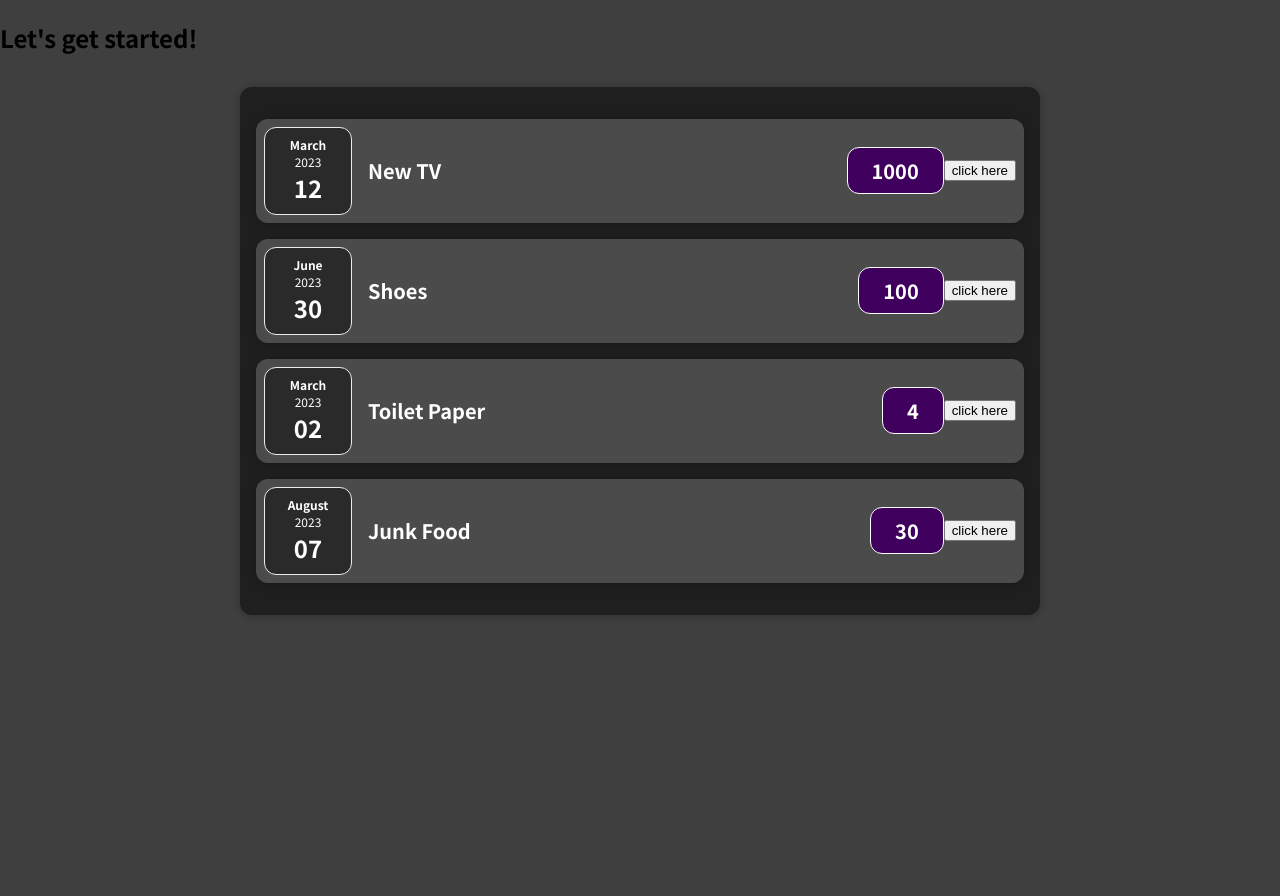
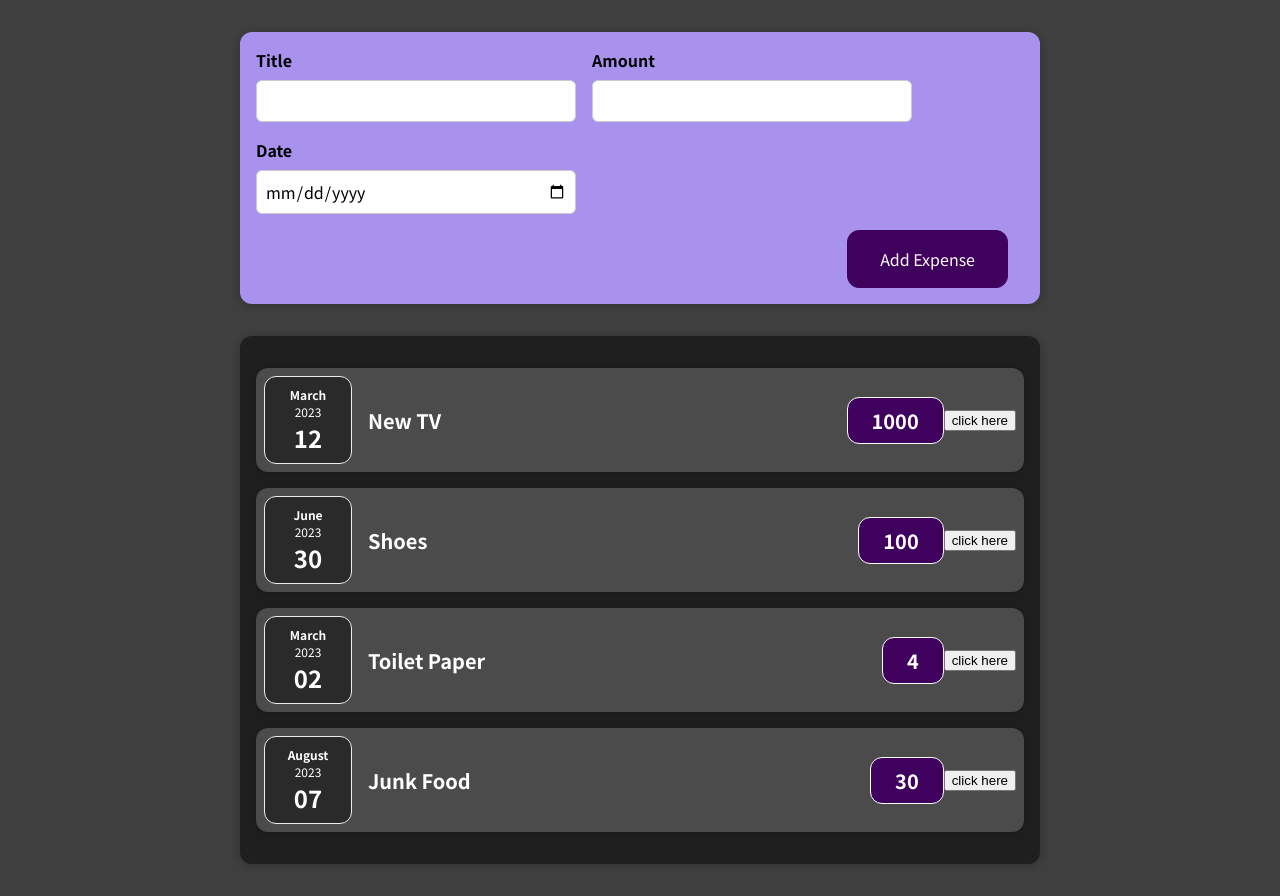
Before and after one commit to abdulmukid/react_expense_app, a React (Create React App) app: page / in a window 1280 px wide. Before the commit the page ends 800 px from the top, so only its background shows below. Built offline with nearby package versions, Linux system fonts and the light colour scheme.

Commit message:
Added new expense form to add further expenses

```diff
--- a/src/App.js
+++ b/src/App.js
@@ -1,4 +1,5 @@
 import Expenses from "./components/expenses/Expenses";
+import NewExpense from "./components/newExpenses/NewExpense";
 
 const expenses = [
   { id: "e1", title: "New TV", amount: 1000.0, date: new Date(2023, 2, 12) },
@@ -10,7 +11,7 @@
 const App = () => {
   return (
     <div>
-      <h2>Let's get started!</h2>
+      <NewExpense/>
       <Expenses items={expenses} />
     </div>
   );
--- /dev/null
+++ b/src/components/newExpenses/ExpenseForm.js
@@ -0,0 +1,27 @@
+import "../../styling/newExpense/ExpenseForm.css";
+
+const ExpenseForm = () => {
+  return (
+    <form>
+      <div className="new-expense__controls">
+        <div className="new-expense__control">
+          <label>Title</label>
+          <input type="text" />
+        </div>
+        <div className="new-expense__control">
+          <label>Amount</label>
+          <input type="number" min="0.01" step="0.01" />
+        </div>
+        <div className="new-expense__control">
+          <label>Date</label>
+          <input type="date" min="2019-01-01" max="2023-12-31" />
+        </div>
+      </div>
+      <div className="new-expense__actions">
+        <button type="submit">Add Expense</button>
+      </div>
+    </form>
+  );
+};
+
+export default ExpenseForm;
--- /dev/null
+++ b/src/components/newExpenses/NewExpense.js
@@ -0,0 +1,10 @@
+import '../../styling/newExpense/NewExpense.css'
+import ExpenseForm from './ExpenseForm';
+
+const NewExpense = () => {
+    return <div className='new-expense'>
+        <ExpenseForm/>
+    </div>
+}
+
+export default NewExpense;
--- a/src/components/ui/ExpenseCard.js
+++ b/src/components/ui/ExpenseCard.js
@@ -1,6 +1,6 @@
 import "../../styling/ui/ExpenseCard.css";
 
-//the term card typically means you are giving a container like look to your child components
+//the term card typically means you are giving a container-like look to your child components
 const ExpenseCard = (props) => {
   //we have to define what stylings our custom component can take for them to have an effect
   //props.classname makes sure that anything we recieve as a classname is added to the styling
--- /dev/null
+++ b/src/styling/newExpense/ExpenseForm.css
@@ -0,0 +1,23 @@
+.new-expense__controls {
+    display: flex;
+    flex-wrap: wrap;
+    gap: 1rem;
+    margin-bottom: 1rem;
+    text-align: left;
+  }
+  .new-expense__control label {
+    font-weight: bold;
+    margin-bottom: 0.5rem;
+    display: block;
+  }
+  .new-expense__control input {
+    font: inherit;
+    padding: 0.5rem;
+    border-radius: 6px;
+    border: 1px solid #ccc;
+    width: 20rem;
+    max-width: 100%;
+  }
+  .new-expense__actions {
+    text-align: right;
+  }
--- /dev/null
+++ b/src/styling/newExpense/NewExpense.css
@@ -0,0 +1,34 @@
+.new-expense {
+    background-color: #A892EE;
+    padding: 1rem;
+    margin: 2rem auto;
+    width: 50rem;
+    max-width: 95%;
+    border-radius: 12px;
+    text-align: center;
+    box-shadow: 0 1px 8px rgba(0, 0, 0, 0.25);
+  }
+  .new-expense button {
+    font: inherit;
+    cursor: pointer;
+    padding: 1rem 2rem;
+    border: 1px solid #40005D;
+    background-color: #40005D;
+    color: white;
+    border-radius: 12px;
+    margin-right: 1rem;
+  }
+  .new-expense button:hover,
+  .new-expense button:active {
+    background-color: #510674;
+    border-color: #510674;
+  }
+  .new-expense button.alternative {
+    color: #220131;
+    border-color: transparent;
+    background-color: transparent;
+  }
+  .new-expense button.alternative:hover,
+  .new-expense button.alternative:active {
+    background-color: #DDB3F8;
+  }
```
